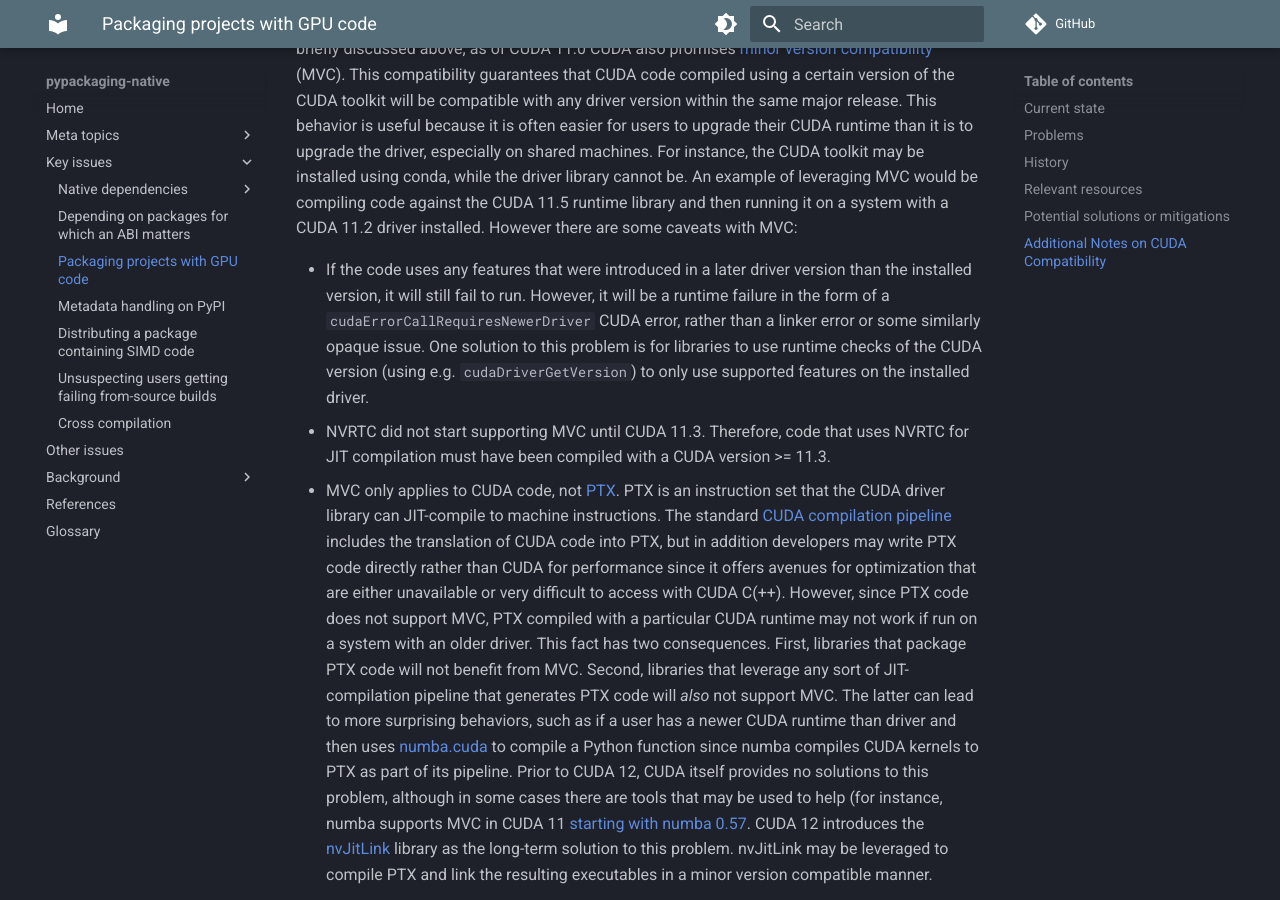
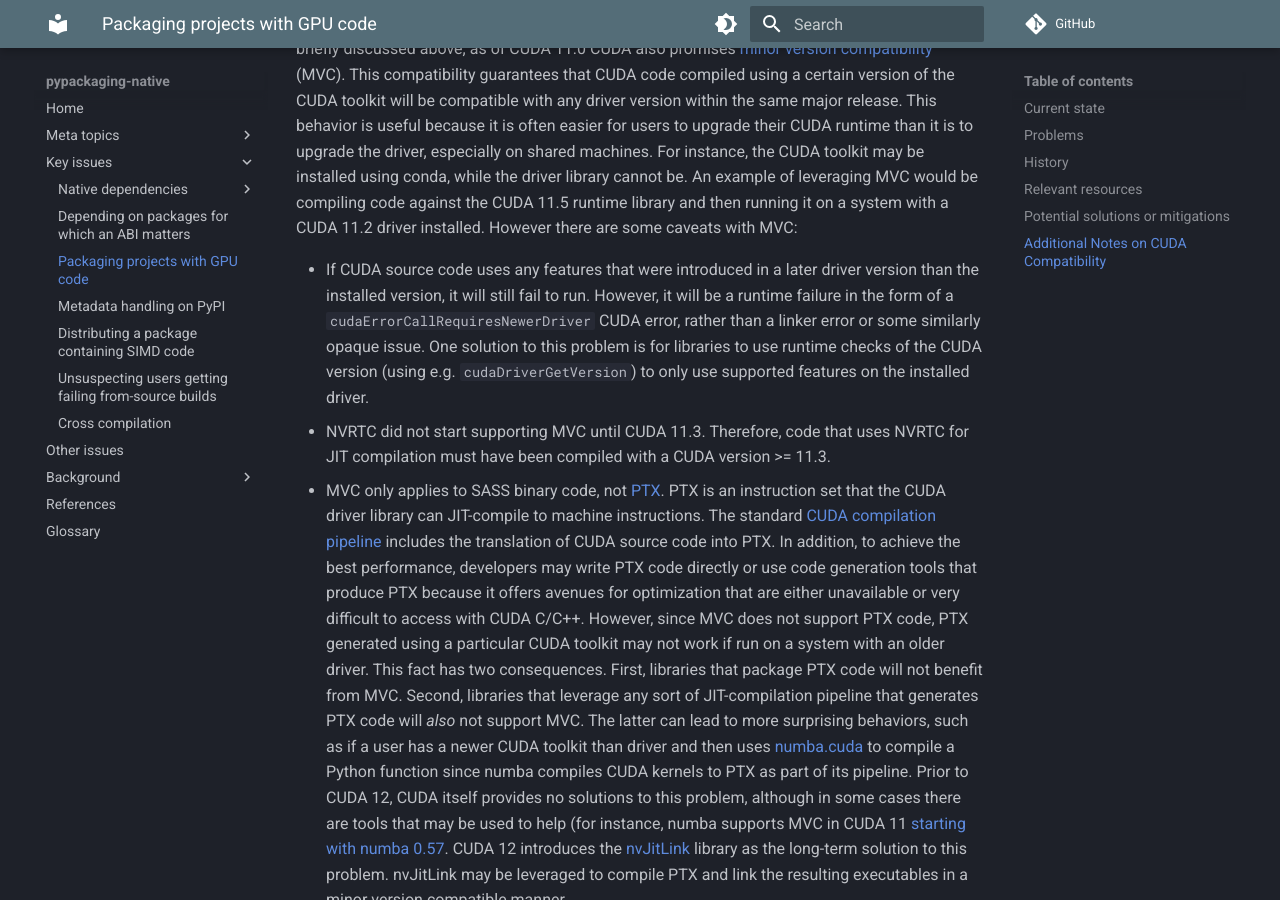
Before and after one commit to pypackaging-native/pypackaging-native, an MkDocs documentation site: the page built from docs/key-issues/gpus.md, in a window 1280 px wide and 900 px high, scrolled down 4802 px. Built offline with MkDocs 1.6.1 and Material for MkDocs 9.7.7, drawn with Linux system fonts in a browser that asks for light colours; comment, search, counter and statistics services are not loaded.

Commit message:
Address next round of review

```diff
--- a/docs/key-issues/gpus.md
+++ b/docs/key-issues/gpus.md
@@ -251,33 +251,34 @@ would be compiling code against the CUDA 11.5 runtime library and then running
 it on a system with a CUDA 11.2 driver installed. However there are some
 caveats with MVC:
 
-- If the code uses any features that were introduced in a later driver version
-  than the installed version, it will still fail to run. However, it will be a
-  runtime failure in the form of a `cudaErrorCallRequiresNewerDriver` CUDA
-  error, rather than a linker error or some similarly opaque issue. One
+- If CUDA source code uses any features that were introduced in a later driver
+  version than the installed version, it will still fail to run. However, it
+  will be a runtime failure in the form of a `cudaErrorCallRequiresNewerDriver`
+  CUDA error, rather than a linker error or some similarly opaque issue. One
   solution to this problem is for libraries to use runtime checks of the CUDA
   version (using e.g. `cudaDriverGetVersion`) to only use supported features on
   the installed driver.
 - NVRTC did not start supporting MVC until CUDA 11.3. Therefore, code that uses
   NVRTC for JIT compilation must have been compiled with a CUDA version >= 11.3.
-- MVC only applies to CUDA code, not
+- MVC only applies to SASS binary code, not
   [PTX](https://docs.nvidia.com/cuda/parallel-thread-execution/). PTX is an
   instruction set that the CUDA driver library can JIT-compile to machine
   instructions. The standard [CUDA compilation
   pipeline](https://docs.nvidia.com/cuda/cuda-compiler-driver-nvcc/index.html#the-cuda-compilation-trajectory)
-  includes the translation of CUDA code into PTX, but in addition developers
-  may write PTX code directly rather than CUDA for performance since it offers
-  avenues for optimization that are either unavailable or very difficult to
-  access with CUDA C(++). However, since PTX code does not support MVC, PTX
-  compiled with a particular CUDA runtime may not work if run on a system with
-  an older driver. This fact has two consequences. First, libraries that
-  package PTX code will not benefit from MVC. Second, libraries that leverage
-  any sort of JIT-compilation pipeline that generates PTX code will _also_ not
-  support MVC. The latter can lead to more surprising behaviors, such as if a
-  user has a newer CUDA runtime than driver and then uses
+  includes the translation of CUDA source code into PTX. In addition, to
+  achieve the best performance, developers may write PTX code directly or use
+  code generation tools that produce PTX because it offers avenues for
+  optimization that are either unavailable or very difficult to access with
+  CUDA C/C++.  However, since MVC does not support PTX code, PTX generated
+  using a particular CUDA toolkit may not work if run on a system with an older
+  driver.  This fact has two consequences. First, libraries that package PTX
+  code will not benefit from MVC. Second, libraries that leverage any sort of
+  JIT-compilation pipeline that generates PTX code will _also_ not support MVC.
+  The latter can lead to more surprising behaviors, such as if a user has a
+  newer CUDA toolkit than driver and then uses
   [numba.cuda](https://numba.pydata.org/) to compile a Python function since
-  numba compiles CUDA kernels to PTX as part of its pipeline. Prior to CUDA
-  12, CUDA itself provides no solutions to this problem, although in some cases
+  numba compiles CUDA kernels to PTX as part of its pipeline. Prior to CUDA 12,
+  CUDA itself provides no solutions to this problem, although in some cases
   there are tools that may be used to help (for instance, numba supports MVC in
   CUDA 11 [starting with numba
   0.57](https://numba.readthedocs.io/en/stable/release-notes.html#version-0-57-0-1-may-2023).
```
